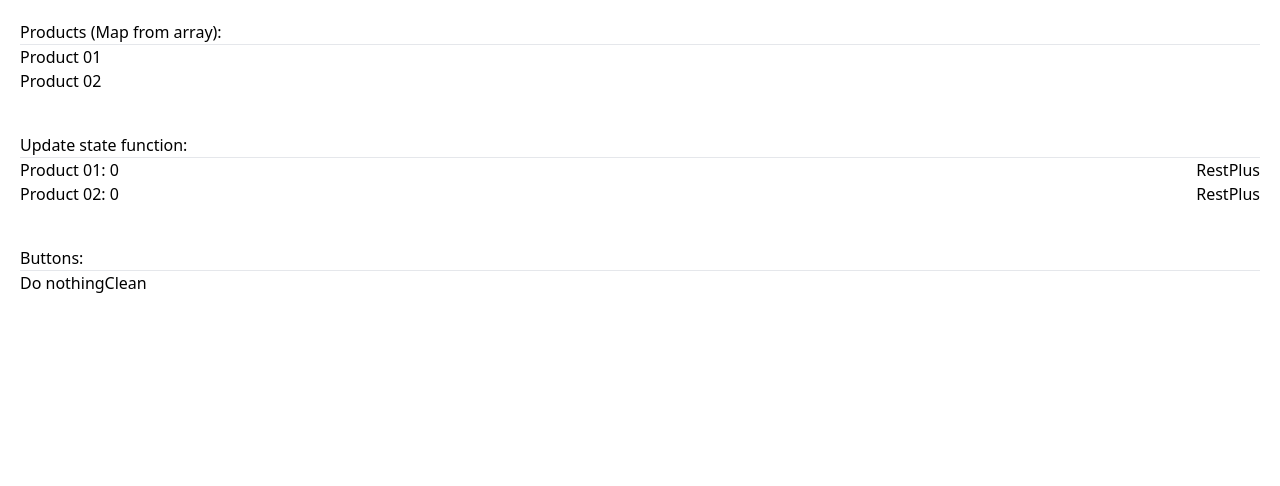
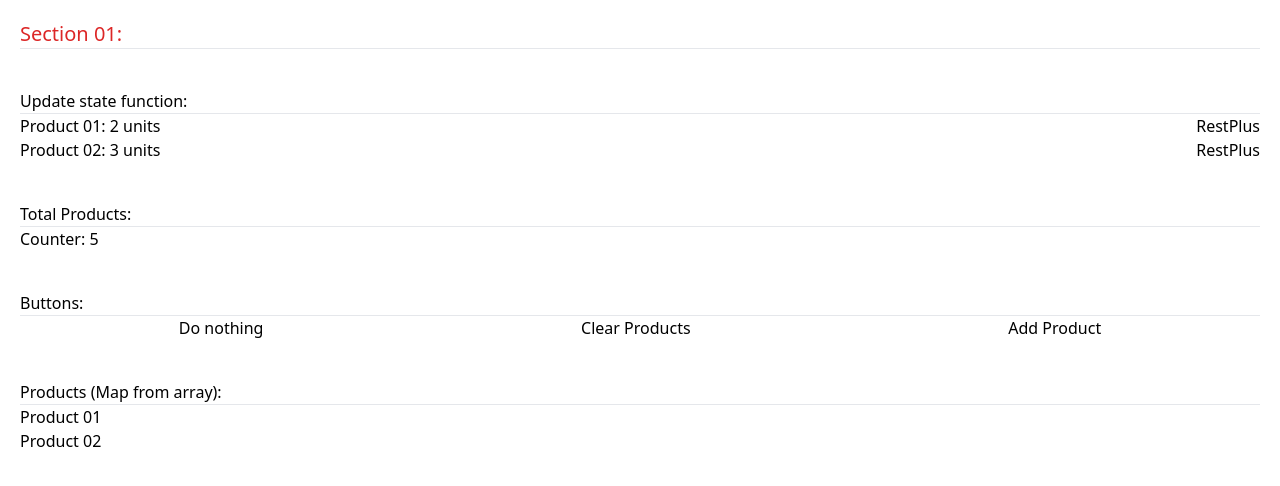
Before and after one commit to HenryMilac/Mixer, a React (Vite) app: page / in a window 1280 px wide. Shown: the top 486 px of the page. Built offline with nearby package versions, Linux system fonts and the light colour scheme.

Commit message:
Zustan Fernando Herrera cap2 done

```diff
--- a/src/Mixer/Issues/ManageState/Zustand/ZustandFernandoHerrera/ZustandFernandoHerrera.tsx
+++ b/src/Mixer/Issues/ManageState/Zustand/ZustandFernandoHerrera/ZustandFernandoHerrera.tsx
@@ -1,39 +1,39 @@
+import { useShallow } from "zustand/react/shallow"
 import { count } from "./store/notes.store"
-
 
 export default function ZustandFernandoHerrera() {
 
-    const Products = count(state => state.products)
+    const Products = count(useShallow(state => state.products))
     const CountProduct1 = count(state => state.countProduct1)
     const CountProduct2 = count(state => state.countProduct2)
+    const TotalProducts = count(state => state.totalProducts.totalProductsCount)
     const PlusCountProduct1 = count(state => state.plusCountProduct1)
     const RestCountProduct1 = count(state => state.restCountProduct1)
     const PlusCountProduct2 = count(state => state.plusCountProduct2)
     const RestCountProduct2 = count(state => state.restCountProduct2)
+    const DoNothing = count(state => state.doNothing)
+    const ClearProducts = count(state => state.clearProducts)
+    const AddProduct = count(state => state.addProduct)
 
     return (
         <div className="p-5 flex flex-col gap-10">
             <div>
-                <p>Products (Map from array):</p>
-                <hr/>
-                {Products.map(product => (
-                    <p>{product.name}</p>
-                ))}
+                <h1 className="text-xl text-red-600">Section 01:</h1>
+                <hr />
             </div>
-
 
             <div>
                 <p>Update state function:</p>
                 <hr/>
                 <div className="flex justify-between">
-                    <p>Product 01: {CountProduct1}</p>
+                    <p>Product 01: {CountProduct1} units</p>
                     <div>
                         <button onClick={RestCountProduct1}>Rest</button>
                         <button onClick={PlusCountProduct1}>Plus</button>
                     </div>
                 </div>
                 <div className="flex justify-between">
-                    <p>Product 02: {CountProduct2}</p>
+                    <p>Product 02: {CountProduct2} units</p>
                     <div>
                         <button onClick={RestCountProduct2}>Rest</button>
                         <button onClick={PlusCountProduct2}>Plus</button>
@@ -42,13 +42,34 @@ export default function ZustandFernandoHerrera() {
             </div>
 
 
+
+            <div>
+                <p>Total Products:</p>
+                <hr />
+                <p>Counter: {TotalProducts}</p>
+            </div>
+
             <div>
                 <p>Buttons:</p>
-                <hr />
-                <button>Do nothing</button>
-                <button></button>
-                <button>Clean</button>
+                <hr/>
+                <div className="flex justify-around">
+                    <button onClick={DoNothing}>Do nothing</button>
+                    <button onClick={ClearProducts}>Clear Products</button>
+                    <button onClick={AddProduct}>Add Product</button>
+                </div>
             </div>
+
+
+
+            <div>
+                <p>Products (Map from array):</p>
+                <hr/>
+                {Products.map(product => (
+                    <p key={product.id}>{product.name}</p>
+                ))}
+            </div>
+
+
 
         </div>
     )
--- a/src/Mixer/Issues/ManageState/Zustand/ZustandFernandoHerrera/store/notes.store.tsx
+++ b/src/Mixer/Issues/ManageState/Zustand/ZustandFernandoHerrera/store/notes.store.tsx
@@ -4,33 +4,49 @@ interface Count {
     products: products[]
     countProduct1: number
     countProduct2: number
+    totalProducts: {totalProductsCount: number}
     plusCountProduct1: () => void
     restCountProduct1: () => void
     plusCountProduct2: () => void
     restCountProduct2: () => void
+    doNothing: () => void
+    clearProducts: () => void
+    addProduct: () => void
 }
 interface products {
     id: number
     name: string
 }
 
-export const count = create<Count>(set => ({
+export const count = create<Count>((set, get) => ({
     products: [
         {id: 1, name: 'Product 01'},
         {id: 2, name: 'Product 02'},
     ],
-    countProduct1: 0,
-    countProduct2: 0,
-    plusCountProduct1: () => set(state => ({
-        countProduct1: state.countProduct1 + 1
-    })),
-    restCountProduct1: () => set(state => ({
-        countProduct1: state.countProduct1 - 1
-    })),
-    plusCountProduct2: () => set(state => ({
-        countProduct2: state.countProduct2 + 1
-    })),
-    restCountProduct2: () => set(state => ({
-        countProduct2: state.countProduct2 - 1
-    })),
+    countProduct1: 2,
+    countProduct2: 3,
+    totalProducts: {get totalProductsCount() {
+        return get().countProduct1 + get().countProduct2
+    }},
+    plusCountProduct1: () => set(state => (
+        {countProduct1: state.countProduct1 + 1}
+    )),
+    restCountProduct1: () => set(state => (
+        {countProduct1: state.countProduct1 - 1}
+    )),
+    plusCountProduct2: () => set(state => (
+        {countProduct2: state.countProduct2 + 1}
+    )),
+    restCountProduct2: () => set(state => (
+        {countProduct2: state.countProduct2 - 1}
+    )),
+    doNothing: () => set(state => (
+        {products: [...state.products]}
+    )),
+    clearProducts: () => set(() => (
+        {products: []}
+    )),
+    addProduct: () => set(state => (
+        {products: [...state.products, {id: state.products.length + 1 , name: `Product 0${state.products.length + 1}`}]}
+    )),
 }))
```
